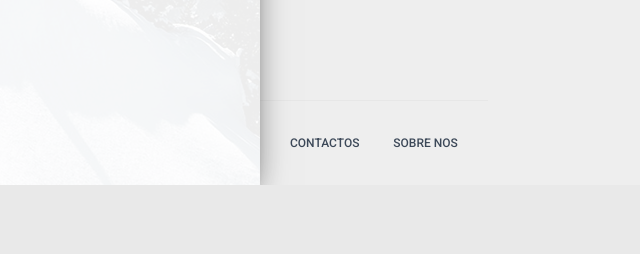
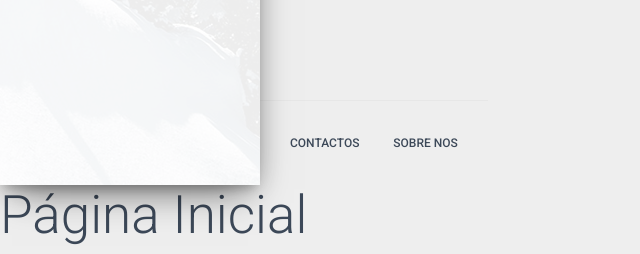
Before and after one commit to ruialmeida96/BomResultado, a PHP site: page /index.php in a window 1280 px wide. Shown: the part 615-869 px from the top of the page, without its empty margins (0-640 px from the left). Before the commit the page ends 800 px from the top, so only its background shows below. Run offline with PHP 8.4, Linux system fonts and the light colour scheme; some libraries are stand-ins or nearby versions.

Commit message:
Alteração minuscula na pagina inicial

```diff
--- a/index.php
+++ b/index.php
@@ -31,6 +31,8 @@
   require_once('resources/templates/menuinicial.php');
 
   ?>
+<h1>Página Inicial</h1>
+
 
 </body>
 <!--   Core JS Files   -->
```
